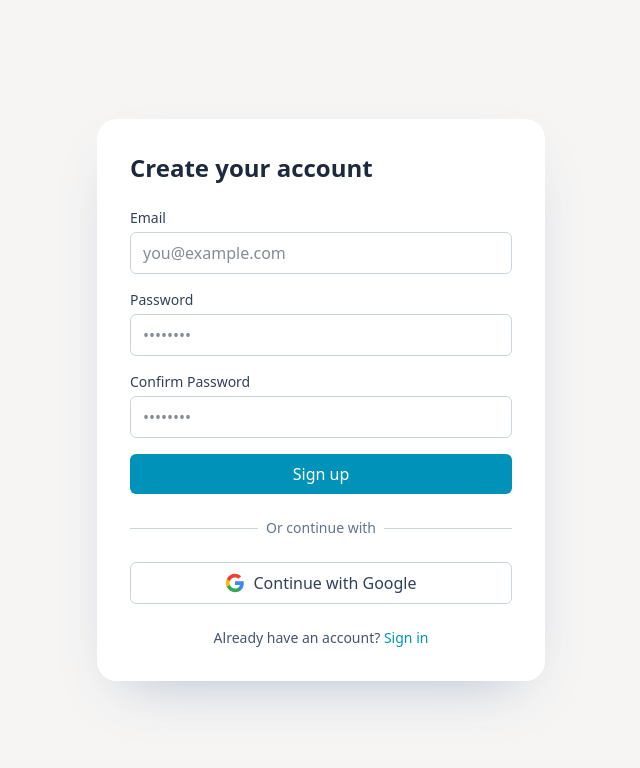
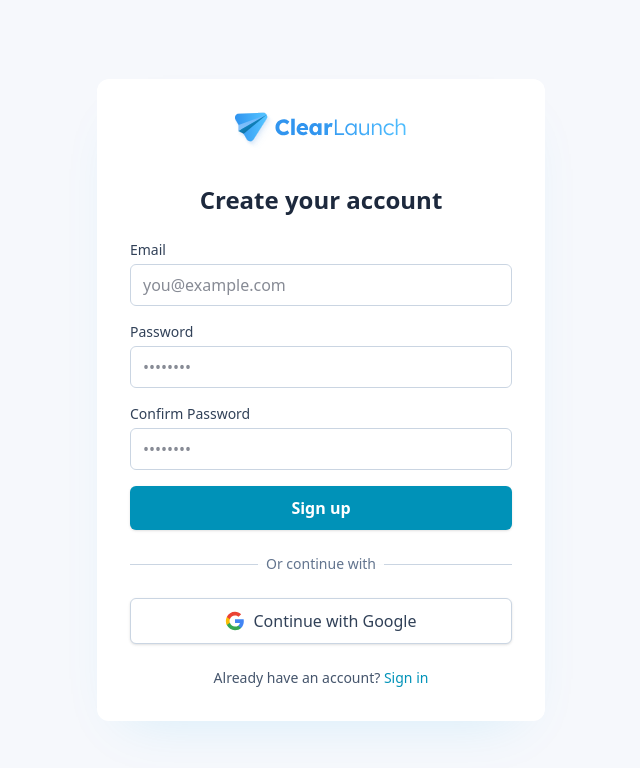
Before and after one commit to samharris26/clearlaunch-app, a Next.js app: page /sign-up in a window 1280 px wide. Shown: the top 768 px of the page, without its empty margins (319-959 px from the left). Built offline with nearby package versions, Linux system fonts and the light colour scheme; no server answers.

Commit message:
Enhance login and sign-up pages with branding: add logo, gradient backgrounds, and improved styling

```diff
--- a/app/login/page.tsx
+++ b/app/login/page.tsx
@@ -66,9 +66,24 @@ function LoginForm() {
   };
 
   return (
-    <div className="flex min-h-screen items-center justify-center bg-[#f6f5f4] p-4">
-      <div className="w-full max-w-md rounded-lg border border-white/70 bg-white/95 p-8 shadow-[0_24px_55px_-28px_rgba(34,71,136,0.35)] backdrop-blur">
-        <h1 className="mb-6 text-2xl font-bold text-slate-800">Sign in to ClearLaunch</h1>
+    <div className="flex min-h-screen items-center justify-center bg-[#f6f8fc] p-4 relative overflow-hidden">
+      {/* Background accents */}
+      <div className="absolute inset-0 -z-10 overflow-hidden">
+        <div className="absolute top-0 left-1/2 -translate-x-1/2 h-[500px] w-[800px] rounded-full bg-sky-500/10 blur-[100px]" />
+        <div className="absolute bottom-0 right-1/4 h-[400px] w-[600px] rounded-full bg-cyan-500/10 blur-[80px]" />
+      </div>
+
+      <div className="w-full max-w-md rounded-xl border border-white/70 bg-white/95 p-8 shadow-[0_24px_55px_-28px_rgba(14,165,233,0.15)] backdrop-blur-sm">
+        {/* Logo */}
+        <div className="mb-8 flex justify-center">
+          <img
+            src="/ClearLaunch-logo.svg"
+            alt="ClearLaunch"
+            className="h-10 w-auto"
+          />
+        </div>
+
+        <h1 className="mb-6 text-center text-2xl font-bold text-slate-800">Sign in to ClearLaunch</h1>
 
         {error && (
           <div className="mb-4 rounded bg-red-50 p-3 text-sm text-red-800">
@@ -110,7 +125,7 @@ function LoginForm() {
           <button
             type="submit"
             disabled={loading || oauthLoading}
-            className="w-full rounded-md bg-cyan-600 px-4 py-2 font-medium text-white hover:bg-cyan-700 disabled:opacity-50 disabled:cursor-not-allowed"
+            className="w-full rounded-md bg-cyan-600 px-4 py-2.5 font-semibold text-white hover:bg-cyan-700 disabled:opacity-50 disabled:cursor-not-allowed transition-colors shadow-sm hover:shadow-md"
           >
             {loading ? "Signing in..." : "Sign in"}
           </button>
@@ -129,7 +144,7 @@ function LoginForm() {
         <button
           onClick={handleGoogleLogin}
           disabled={oauthLoading || loading}
-          className="w-full rounded-md border border-slate-300 bg-white px-4 py-2 font-medium text-slate-700 hover:bg-slate-50 disabled:opacity-50 disabled:cursor-not-allowed flex items-center justify-center gap-2"
+          className="w-full rounded-md border border-slate-300 bg-white px-4 py-2.5 font-medium text-slate-700 hover:bg-slate-50 disabled:opacity-50 disabled:cursor-not-allowed flex items-center justify-center gap-2 transition-colors shadow-sm hover:shadow-md"
         >
           <svg className="h-5 w-5" viewBox="0 0 24 24">
             <path
@@ -166,10 +181,21 @@ function LoginForm() {
 export default function LoginPage() {
   return (
     <Suspense fallback={
-      <div className="flex min-h-screen items-center justify-center bg-[#f6f5f4] p-4">
-        <div className="w-full max-w-md rounded-lg border border-white/70 bg-white/95 p-8 shadow-[0_24px_55px_-28px_rgba(34,71,136,0.35)] backdrop-blur">
-          <h1 className="mb-6 text-2xl font-bold text-slate-800">Sign in to ClearLaunch</h1>
-          <p className="text-slate-600">Loading...</p>
+      <div className="flex min-h-screen items-center justify-center bg-[#f6f8fc] p-4 relative overflow-hidden">
+        <div className="absolute inset-0 -z-10 overflow-hidden">
+          <div className="absolute top-0 left-1/2 -translate-x-1/2 h-[500px] w-[800px] rounded-full bg-sky-500/10 blur-[100px]" />
+          <div className="absolute bottom-0 right-1/4 h-[400px] w-[600px] rounded-full bg-cyan-500/10 blur-[80px]" />
+        </div>
+        <div className="w-full max-w-md rounded-xl border border-white/70 bg-white/95 p-8 shadow-[0_24px_55px_-28px_rgba(14,165,233,0.15)] backdrop-blur-sm">
+          <div className="mb-8 flex justify-center">
+            <img
+              src="/ClearLaunch-logo.svg"
+              alt="ClearLaunch"
+              className="h-10 w-auto"
+            />
+          </div>
+          <h1 className="mb-6 text-center text-2xl font-bold text-slate-800">Sign in to ClearLaunch</h1>
+          <p className="text-center text-slate-600">Loading...</p>
         </div>
       </div>
     }>
--- a/app/sign-up/page.tsx
+++ b/app/sign-up/page.tsx
@@ -73,9 +73,24 @@ export default function SignUpPage() {
   };
 
   return (
-    <div className="flex min-h-screen items-center justify-center bg-[#f6f5f4] p-4">
-      <div className="w-full max-w-md rounded-lg border border-white/70 bg-white/95 p-8 shadow-[0_24px_55px_-28px_rgba(34,71,136,0.35)] backdrop-blur">
-        <h1 className="mb-6 text-2xl font-bold text-slate-800">Create your account</h1>
+    <div className="flex min-h-screen items-center justify-center bg-[#f6f8fc] p-4 relative overflow-hidden">
+      {/* Background accents */}
+      <div className="absolute inset-0 -z-10 overflow-hidden">
+        <div className="absolute top-0 left-1/2 -translate-x-1/2 h-[500px] w-[800px] rounded-full bg-sky-500/10 blur-[100px]" />
+        <div className="absolute bottom-0 right-1/4 h-[400px] w-[600px] rounded-full bg-cyan-500/10 blur-[80px]" />
+      </div>
+
+      <div className="w-full max-w-md rounded-xl border border-white/70 bg-white/95 p-8 shadow-[0_24px_55px_-28px_rgba(14,165,233,0.15)] backdrop-blur-sm">
+        {/* Logo */}
+        <div className="mb-8 flex justify-center">
+          <img
+            src="/ClearLaunch-logo.svg"
+            alt="ClearLaunch"
+            className="h-10 w-auto"
+          />
+        </div>
+
+        <h1 className="mb-6 text-center text-2xl font-bold text-slate-800">Create your account</h1>
 
         {error && (
           <div className="mb-4 rounded bg-red-50 p-3 text-sm text-red-800">
@@ -134,7 +149,7 @@ export default function SignUpPage() {
           <button
             type="submit"
             disabled={loading || oauthLoading}
-            className="w-full rounded-md bg-cyan-600 px-4 py-2 font-medium text-white hover:bg-cyan-700 disabled:opacity-50 disabled:cursor-not-allowed"
+            className="w-full rounded-md bg-cyan-600 px-4 py-2.5 font-semibold text-white hover:bg-cyan-700 disabled:opacity-50 disabled:cursor-not-allowed transition-colors shadow-sm hover:shadow-md"
           >
             {loading ? "Creating account..." : "Sign up"}
           </button>
@@ -153,7 +168,7 @@ export default function SignUpPage() {
         <button
           onClick={handleGoogleSignUp}
           disabled={oauthLoading || loading}
-          className="w-full rounded-md border border-slate-300 bg-white px-4 py-2 font-medium text-slate-700 hover:bg-slate-50 disabled:opacity-50 disabled:cursor-not-allowed flex items-center justify-center gap-2"
+          className="w-full rounded-md border border-slate-300 bg-white px-4 py-2.5 font-medium text-slate-700 hover:bg-slate-50 disabled:opacity-50 disabled:cursor-not-allowed flex items-center justify-center gap-2 transition-colors shadow-sm hover:shadow-md"
         >
           <svg className="h-5 w-5" viewBox="0 0 24 24">
             <path
```
